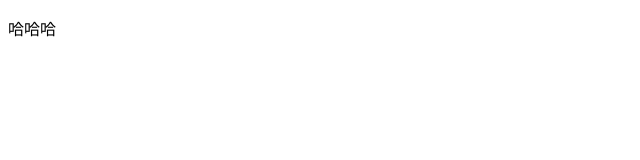
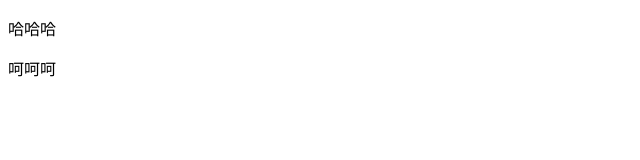
Before and after one commit to oneSleepCat/git-deom, a plain HTML site: page index.html in a window 1280 px wide. Shown: the full height of the page, 0-640 px from the left. Drawn offline with Linux system fonts and the light colour scheme.

Commit message:
第二次提交

```diff
--- a/index.html
+++ b/index.html
@@ -10,6 +10,7 @@
 
 <body>
     <p>哈哈哈</p>
+    <p>呵呵呵</p>
 </body>
 
 </html>
```
